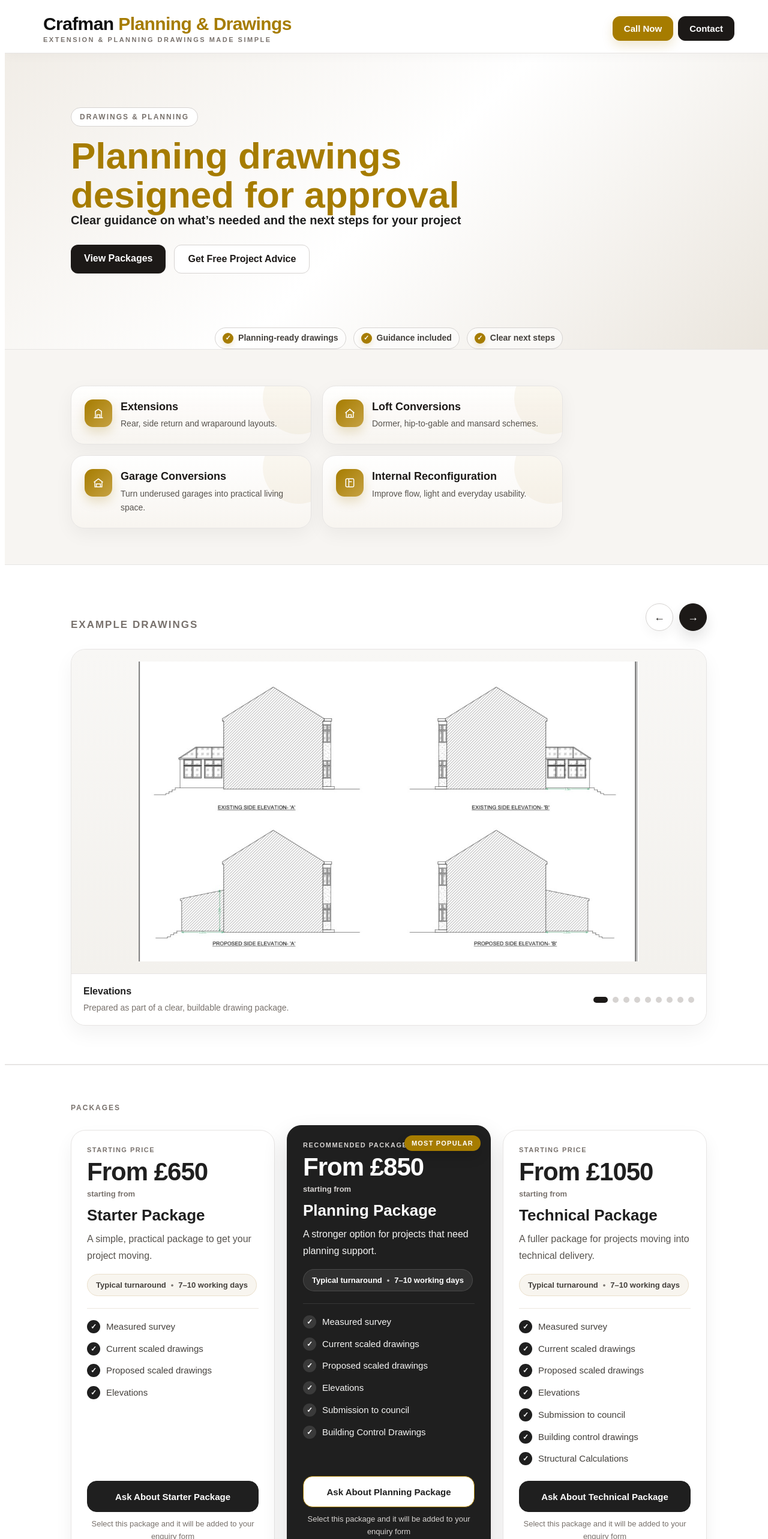
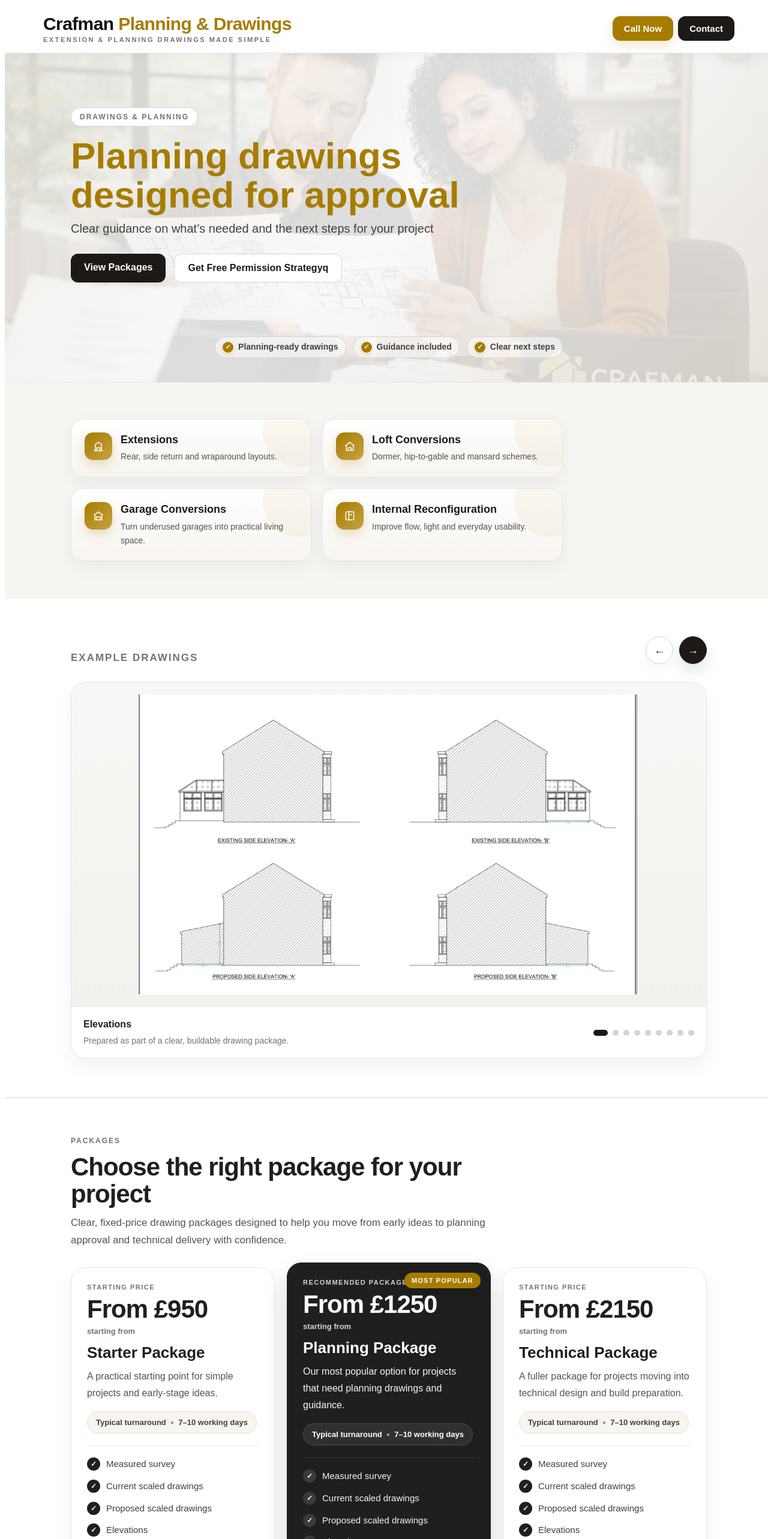
Before and after one commit to brigenujkaj/crafmanwebiste, a React (Vite) app: page /drawings-planning in a window 1280 px wide. Shown: the top 2566 px of the page at 60% size. Built offline with nearby package versions, Linux system fonts and the light colour scheme.

Commit message:
price update

```diff
--- a/src/components/DrawingsPlanningForm.jsx
+++ b/src/components/DrawingsPlanningForm.jsx
@@ -17,7 +17,7 @@ const initialFormState = {
 const packageOptions = [
     {
         name: "Starter Package",
-        price: "From £650",
+        price: "From £850",
         intro: "A simple package for straightforward drawing requirements.",
         includes: [
             "Measured survey",
@@ -28,7 +28,7 @@ const packageOptions = [
     },
     {
         name: "Planning Package",
-        price: "From £850",
+        price: "From £1150",
         intro: "Ideal for projects that need planning drawings and submission support.",
         includes: [
             "Measured survey",
@@ -41,7 +41,7 @@ const packageOptions = [
     },
     {
         name: "Technical Package",
-        price: "From £1050",
+        price: "From £1750",
         intro: "A fuller package for projects moving beyond planning into technical delivery.",
         includes: [
             "Measured survey",
--- a/src/pages/DrawingsPlanning.jsx
+++ b/src/pages/DrawingsPlanning.jsx
@@ -128,8 +128,8 @@ export default function DrawingsPlanning() {
     const packages = [
         {
             name: "Starter Package",
-            price: "From £650",
-            intro: "A simple, practical package to get your project moving.",
+            price: "From £950",
+            intro: "A practical starting point for simple projects and early-stage ideas.",
             includes: [
                 "Measured survey",
                 "Current scaled drawings",
@@ -139,22 +139,22 @@ export default function DrawingsPlanning() {
         },
         {
             name: "Planning Package",
-            price: "From £850",
-            intro: "A stronger option for projects that need planning support.",
+            price: "From £1250",
+            intro: "Our most popular option for projects that need planning drawings and guidance.",
             includes: [
                 "Measured survey",
                 "Current scaled drawings",
                 "Proposed scaled drawings",
                 "Elevations",
                 "Submission to council",
-                "Building Control Drawings",
+                "Planning guidance",
             ],
             featured: true,
         },
         {
             name: "Technical Package",
-            price: "From £1050",
-            intro: "A fuller package for projects moving into technical delivery.",
+            price: "From £2150",
+            intro: "A fuller package for projects moving into technical design and build preparation.",
             includes: [
                 "Measured survey",
                 "Current scaled drawings",
@@ -162,7 +162,7 @@ export default function DrawingsPlanning() {
                 "Elevations",
                 "Submission to council",
                 "Building control drawings",
-                "Structural Calculations",
+                "Structural calculations",
             ],
         },
     ];
@@ -296,10 +296,28 @@ export default function DrawingsPlanning() {
             >
                 <section
                     style={{
+                        position: "relative",
                         borderBottom: "1px solid #e7e5e4",
-                        background: "linear-gradient(135deg, #f1ede7, #ffffff, #eae5dd)",
-                    }}
-                >
+                        backgroundImage: "url('/images/backgroundDrawings.png')",
+                        backgroundSize: "cover",
+                        backgroundPosition: "center",
+                        backgroundRepeat: "no-repeat",
+                        overflow: "hidden",
+                    }}
+                >
+                    {/* 🔥 Blur / gradient overlay */}
+                    <div
+                        style={{
+                            position: "absolute",
+                            inset: 0,
+                            background:
+                                "linear-gradient(135deg, rgba(241,237,231,0.88), rgba(255,255,255,0.85), rgba(234,229,221,0.88))",
+                            zIndex: 1,
+                        }}
+                    />
+
+                    {/* 🔥 Content (above blur) */}
+                    <div style={{ position: "relative", zIndex: 2 }}>
                         <div style={{ ...section, paddingTop: "90px", paddingBottom: "90px" }}>
                             <div style={tag}>Drawings & Planning</div>
 
@@ -318,13 +336,15 @@ export default function DrawingsPlanning() {
                             <h1
                                 style={{
                                     fontSize: "clamp(10px, 3vw, 20px)",
-                                lineHeight: "1.05",
-                                margin: 0,
+                                    lineHeight: "1.2",
+                                    marginTop: "12px",
                                     maxWidth: "820px",
-                                color: "",
-                            }}
-                        >
-                            Clear guidance on what’s needed and the next steps for your project
+                                    color: "#44403c",
+                                    fontWeight: "500",
+                                }}
+                            >
+                                Clear guidance on what’s needed and the next steps for your
+                                project
                             </h1>
 
                             <div
@@ -339,12 +359,9 @@ export default function DrawingsPlanning() {
                                     View Packages
                                 </a>
                                 <a href="#contact-form" style={buttonSecondary}>
-                                Get Free Project Advice
+                                    Get Free Permission Strategyq
                                 </a>
-
-                        </div>
-
-
+                            </div>
                         </div>
 
                         <div
@@ -353,7 +370,8 @@ export default function DrawingsPlanning() {
                                 display: "flex",
                                 flexWrap: "wrap",
                                 gap: isMobile ? "10px" : "12px",
-                            justifyContent: "center", // 👈 ADD THIS
+                                justifyContent: "center",
+                                paddingBottom: "40px",
                             }}
                         >
                             {[
@@ -390,7 +408,8 @@ export default function DrawingsPlanning() {
                                             color: "#fff",
                                             fontSize: "11px",
                                             fontWeight: "800",
-                                        boxShadow: "0 4px 10px rgba(166,124,0,0.18)",
+                                            boxShadow:
+                                                "0 4px 10px rgba(166,124,0,0.18)",
                                         }}
                                     >
                                         ✓
@@ -399,7 +418,7 @@ export default function DrawingsPlanning() {
                                 </div>
                             ))}
                         </div>
-
+                    </div>
                 </section>
 
 
@@ -772,8 +791,31 @@ export default function DrawingsPlanning() {
                                 Packages
                             </div>
 
-
-
+                            <h2
+                                style={{
+                                    margin: "14px 0 10px",
+                                    fontSize: isMobile ? "30px" : "42px",
+                                    lineHeight: "1.08",
+                                    color: "#1f1f1f",
+                                    letterSpacing: "-1px",
+                                }}
+                            >
+                                Choose the right package for your project
+                            </h2>
+
+                            <p
+                                style={{
+                                    margin: 0,
+                                    color: "#57534e",
+                                    lineHeight: "1.75",
+                                    fontSize: isMobile ? "15px" : "17px",
+                                    maxWidth: "720px",
+                                }}
+                            >
+                                Clear, fixed-price drawing packages designed to help you move from
+                                early ideas to planning approval and technical delivery with
+                                confidence.
+                            </p>
                         </div>
 
                         <div
@@ -1024,7 +1066,9 @@ export default function DrawingsPlanning() {
                                                         "transform 0.2s ease, box-shadow 0.2s ease, background 0.2s ease, color 0.2s ease",
                                                 }}
                                             >
-                                                {isSelected ? `Selected: ${pkg.name}` : `Ask About ${pkg.name}`}
+                                                {isSelected
+                                                    ? `Selected: ${pkg.name}`
+                                                    : `Check If ${pkg.name} Fits My Project`}
                                             </button>
 
                                             <div
@@ -1036,7 +1080,8 @@ export default function DrawingsPlanning() {
                                                     lineHeight: "1.6",
                                                 }}
                                             >
-                                                Select this package and it will be added to your enquiry form
+                                                No obligation advice — if selected, this package will
+                                                be added to your enquiry form
                                             </div>
                                         </div>
                                     </div>
```
Also changed, not shown: public/images/backgroundDrawings.png (added). Lines whose indentation alone changed are shown as unchanged.
